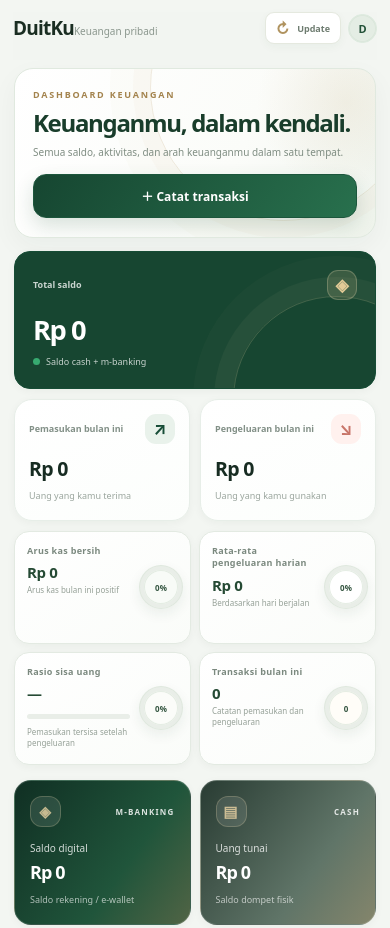
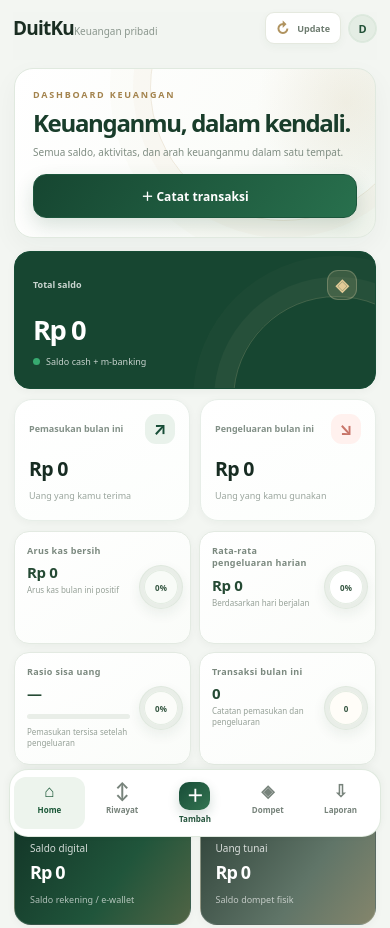
Before and after one commit to rafaramadhan09/DuitKu, a website: page index.html in a window 390 px wide. Shown: the top 928 px of the page. Drawn offline with Linux system fonts and the light colour scheme.

Commit message:
Keep mobile navigation visible in refreshed layout

```diff
--- a/styles.css
+++ b/styles.css
@@ -1946,7 +1946,7 @@ button:disabled{cursor:wait!important;opacity:.62;transform:none!important;box-s
   .app-update-actions .button{width:100%}
   .page-footer{display:grid;justify-content:center;gap:4px;margin-top:17px;padding:12px 3px;text-align:center;font-size:9px}
   .mobile-nav{
-    left:9px;right:9px;bottom:calc(7px + env(safe-area-inset-bottom));gap:2px;
+    display:flex;left:9px;right:9px;bottom:calc(7px + env(safe-area-inset-bottom));gap:2px;
     padding:7px 4px;border:1px solid rgba(220,231,219,.9);border-radius:19px;
     background:rgba(255,255,255,.96);box-shadow:0 12px 32px rgba(16,46,29,.15)
   }
```
